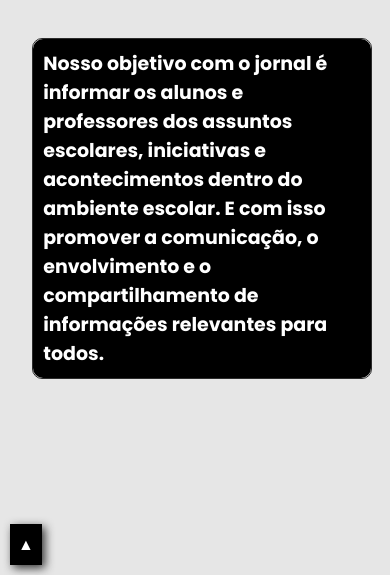
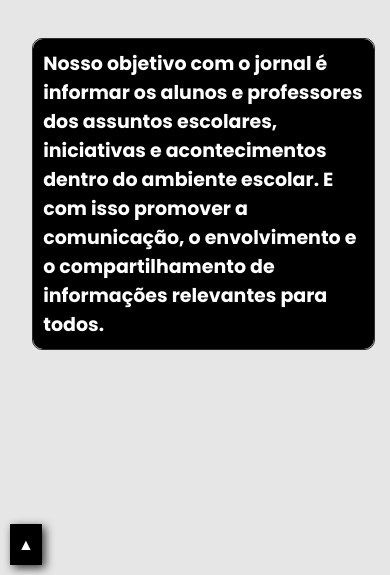
Before and after one commit to koheijiadachi/AdachiNews, a plain HTML site: page sobre.html in a window 390 px wide. Shown: the part 269-844 px from the top of the page. Drawn offline with Linux system fonts and the light colour scheme.

Commit message:
Atualizar o style.css

```diff
--- a/style.css
+++ b/style.css
@@ -713,7 +713,7 @@ h5 {
     }
 
     .barra-lateral {
-        width: 340px;
+        width: 343px;
         border: 1px solid #2c2c2c;
         left: 15px;
         border-radius: 10px 10px 10px 10px;
```
